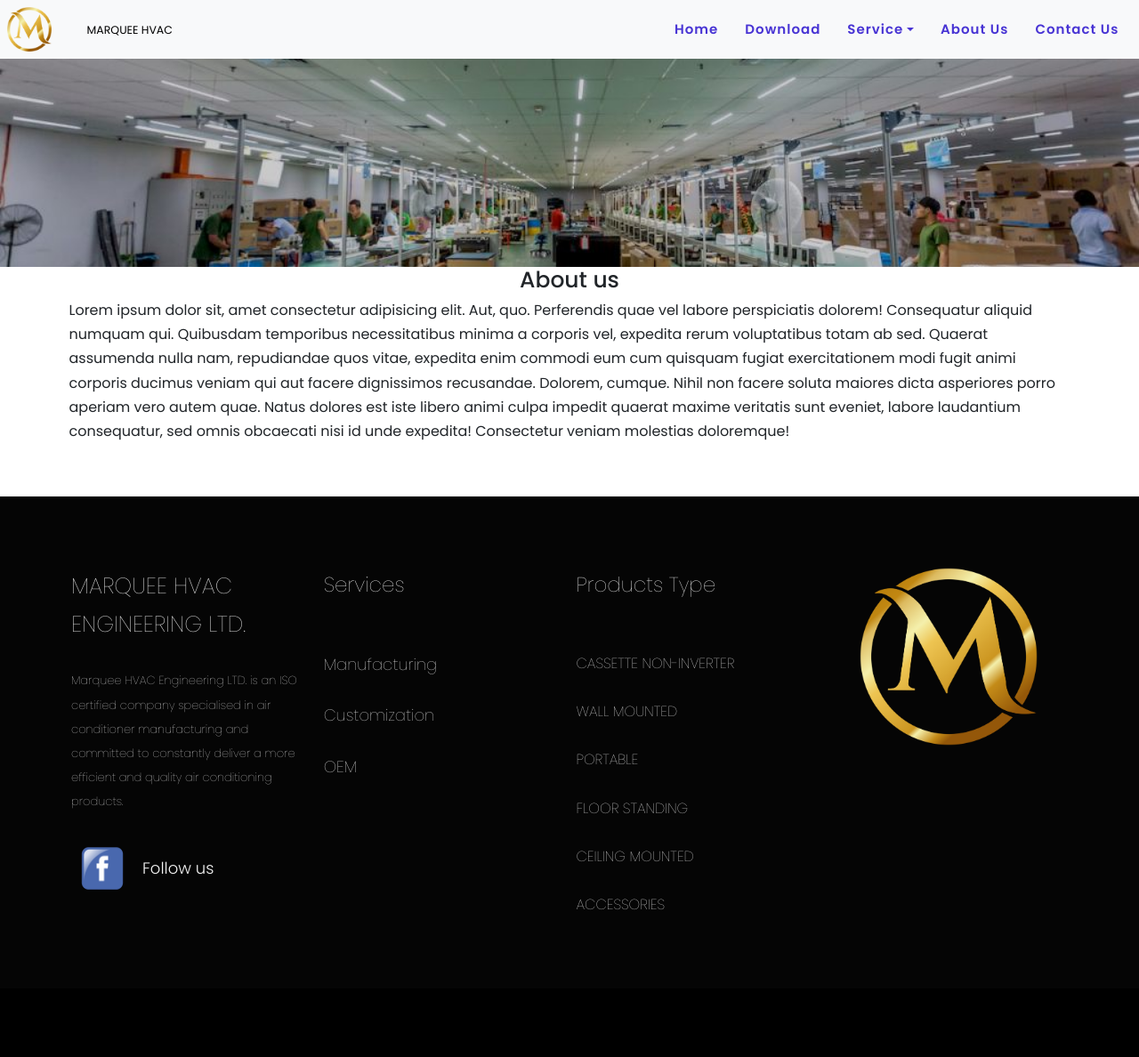
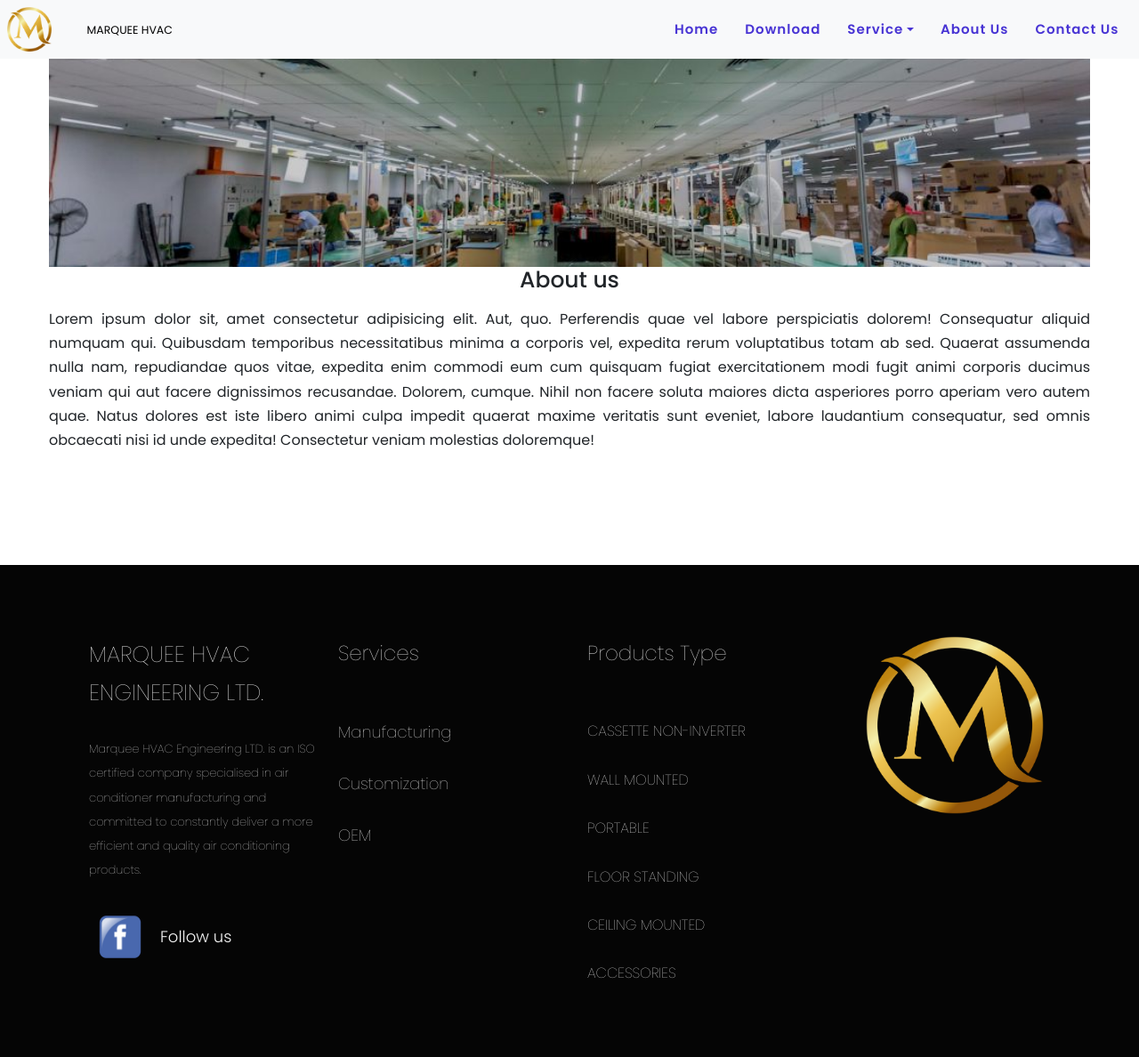
Before and after one commit to Imran2205/marquee_hvac, a Django app: page /about-us/ in a window 1280 px wide. Shown: the whole page at 89% size. Before the commit the page ends 1023 px from the top, so only its background shows below. Run offline with Django 3.2, Linux system fonts and the light colour scheme; some libraries are stand-ins or nearby versions.

Commit message:
commit 1

```diff
--- a/home/static/home/css/style.css
+++ b/home/static/home/css/style.css
@@ -379,17 +379,23 @@ h4 {
 }
 
 .footer-custom {
-  width: 100%;
+  max-width: 100%;
   height: auto;
   margin-top: 6rem;
+  background-color: #050505;
+  display: flex;
+  align-items: center;
+  justify-content: center;
 }
 
 .footer-custom-inner-div {
-  width: 100%;
+  max-width: 114rem;
+  align-items: center;
+  justify-content: center;
   height: auto;
   background-color: #050505;
-  padding-left: 80px;
-  padding-right: 80px;
+  padding-left: 30px;
+  padding-right: 5px;
   padding-top: 80px;
   padding-bottom: 80px;
 }
@@ -915,7 +921,7 @@ text-align: center;
 }
 .contact__us-body {
   width: 100%;
-  min-height: 100vh;
+  min-height: 60vh;
   display: grid;
   align-items: center;
 }
@@ -1234,9 +1240,34 @@ input[type="submit"]:hover {
   }
 
   /* about us design */
-  .story-section{
-    width: 100%;
-    height: 30rem;
-    background: url('../images/service\ \(1\).jpg') no-repeat center;
-    background-size: cover;
-  }
+
+.story-section-out {
+  width: 100%;
+  height: 30rem;
+  align-content: center;
+  justify-content: center;
+  display: flex;
+}
+
+.story-section {
+  width: 100%;
+  max-width: 117rem;
+  height: 30rem;
+  background: url('../images/service\ \(1\).jpg') no-repeat center;
+  background-size: cover;
+}
+
+.container-about-us {
+  width: 100%;
+  align-content: center;
+  justify-content: center;
+  display: flex;
+  padding: 10px;
+  min-height: 30vh;
+}
+
+.about-us-content {
+  width: 100%;
+  max-width: 117rem;
+  text-align: justify;
+}
--- a/home/templates/home/about_us.html
+++ b/home/templates/home/about_us.html
@@ -5,10 +5,12 @@
 {% load static %}
 {% block content %}
     {% include "home/header.html" %}
-    <div class="story-section"></div>
+    <div class="story-section-out">
+      <div class="story-section"></div>
+    </div>
     <h1 class="contactUs_title-text">About us</h1>
-    <div class="container">
-      <div class="aboutus-content">
+    <div class="container-about-us">
+      <div class="about-us-content">
         Lorem ipsum dolor sit, amet consectetur adipisicing elit. Aut, quo.
         Perferendis quae vel labore perspiciatis dolorem! Consequatur aliquid
         numquam qui. Quibusdam temporibus necessitatibus minima a corporis vel,
```
